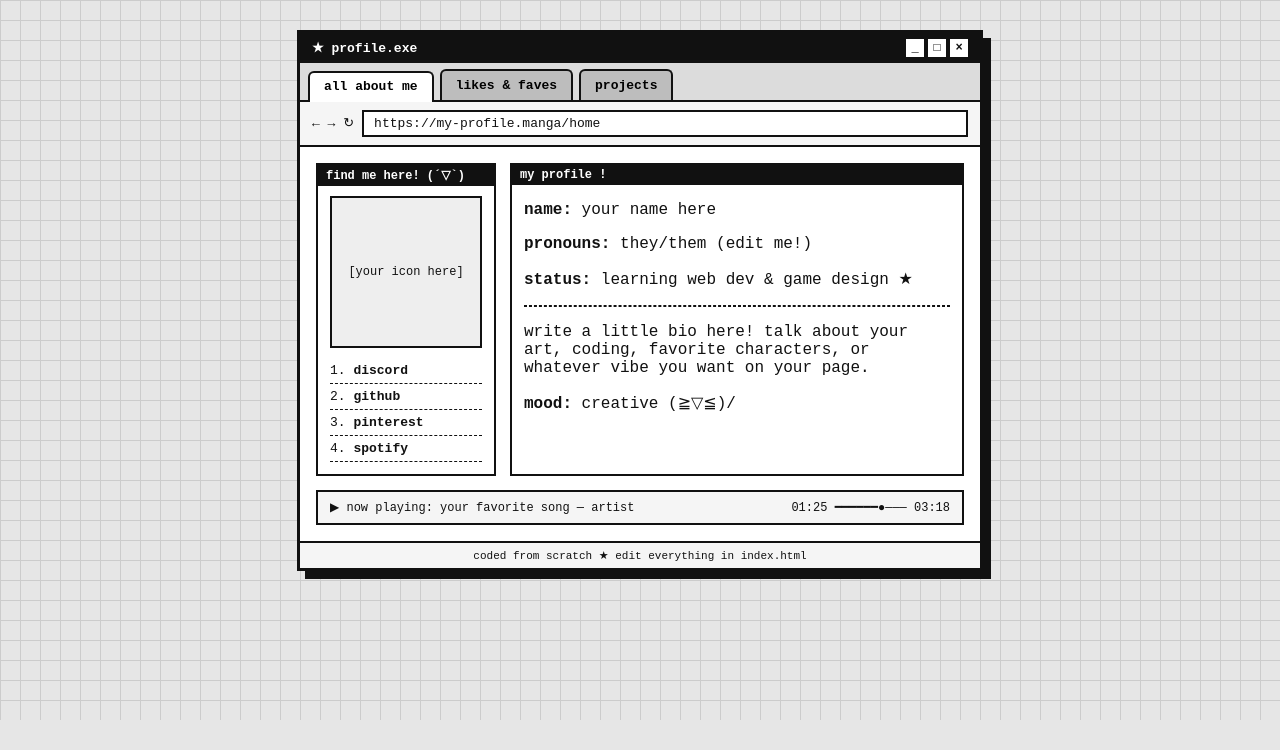
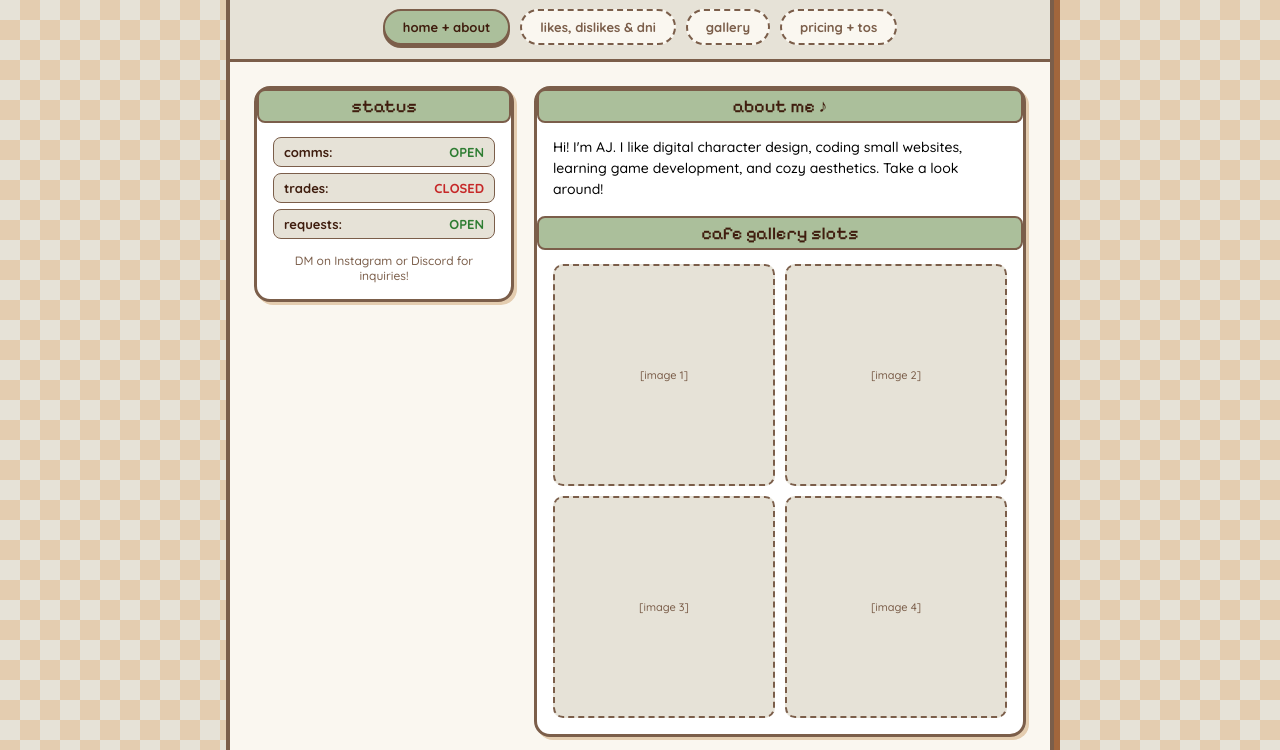
Before and after one commit to ysoulig/first-website-, a plain HTML site: page index.html in a window 1280 px wide. Shown: the part 120-870 px from the top of the page. Before the commit the page ends 840 px from the top, so only its background shows below. Drawn offline with Linux system fonts and the light colour scheme.

Commit message:
cafelayout

```diff
--- a/index.html
+++ b/index.html
@@ -3,9 +3,22 @@
 <head>
   <meta charset="UTF-8">
   <meta name="viewport" content="width=device-width, initial-scale=1.0">
-  <title>my manga profile</title>
+  <title>cafe profile</title>
+  <!-- Cute Pixel & Rounded Fonts from Google Fonts -->
+  <link href="https://fonts.googleapis.com/css2?family=Pixelify+Sans:wght@500;700&family=Quicksand:wght@500;700&display=swap" rel="stylesheet">
+
   <style>
-    /* --- BACKGROUND & RETRO MANGA THEME --- */
+    /* --- PASTEL CAFE THEME & PALETTE --- */
+    :root {
+      --matcha: #ABBF9B;
+      --milk: #E6E2D7;
+      --cream: #E4CDB0;
+      --caramel: #A2663C;
+      --coffee: #3F1D0E;
+      --walnut: #7B5E4A;
+      --ivory: #FAF7F0;
+    }
+
     body {
       margin: 0;
       padding: 20px;
@@ -13,295 +26,329 @@
       display: flex;
       justify-content: center;
       align-items: center;
-      font-family: "Courier New", Courier, monospace;
-      /* Subtle manga graph-paper grid background */
-      background-color: #e6e6e6;
+      font-family: 'Quicksand', sans-serif;
+      /* Soft pastel checkered/grid background */
+      background-color: var(--milk);
       background-image:
-        linear-gradient(#cccccc 1px, transparent 1px),
-        linear-gradient(90deg, #cccccc 1px, transparent 1px);
-      background-size: 20px 20px;
-      color: #111111;
+        linear-gradient(45deg, var(--cream) 25%, transparent 25%),
+        linear-gradient(-45deg, var(--cream) 25%, transparent 25%),
+        linear-gradient(45deg, transparent 75%, var(--cream) 75%),
+        linear-gradient(-45deg, transparent 75%, var(--cream) 75%);
+      background-size: 40px 40px;
+      background-position: 0 0, 0 20px, 20px -20px, -20px 0px;
     }
 
-    /* --- FAKE BROWSER WINDOW --- */
-    .browser-window {
+    /* --- WIDE HORIZONTAL "SQUIRCLE" WINDOW --- */
+    .cafe-container {
       width: 100%;
-      max-width: 680px;
-      background: #ffffff;
-      border: 3px solid #111111;
-      box-shadow: 8px 8px 0px #111111;
+      max-width: 820px;
+      background: var(--ivory);
+      border: 4px solid var(--walnut);
+      border-radius: 24px;
+      box-shadow: 6px 6px 0px var(--caramel);
+      overflow: hidden;
     }
 
-    /* Top Title Bar */
-    .title-bar {
-      background: #111111;
-      color: #ffffff;
-      padding: 6px 12px;
-      display: flex;
-      justify-content: space-between;
-      align-items: center;
-      font-size: 13px;
+    /* Top Cute Awning Header */
+    .cafe-header {
+      background: var(--matcha);
+      border-bottom: 3px dashed var(--walnut);
+      padding: 16px 20px;
+      text-align: center;
+      color: var(--coffee);
+    }
+
+    .cafe-header h1 {
+      margin: 0;
+      font-family: 'Pixelify Sans', sans-serif;
+      font-size: 28px;
+      letter-spacing: 1px;
+    }
+
+    .cafe-header p {
+      margin: 4px 0 0 0;
+      font-size: 14px;
       font-weight: bold;
     }
 
-    .window-controls span {
-      display: inline-block;
-      background: #ffffff;
-      color: #111111;
-      width: 18px;
-      height: 18px;
-      text-align: center;
-      line-height: 18px;
-      margin-left: 4px;
-      font-size: 12px;
+    /* --- SEPARATED PILL TABS BAR --- */
+    .tabs-row {
+      display: flex;
+      justify-content: center;
+      gap: 10px;
+      padding: 14px 20px;
+      background: var(--milk);
+      border-bottom: 3px solid var(--walnut);
     }
 
-    /* Browser Tabs Bar */
-    .tabs-bar {
-      display: flex;
-      background: #dcdcdc;
-      border-bottom: 2px solid #111111;
-      padding: 6px 8px 0 8px;
-      gap: 6px;
+    .tab-pill {
+      background: var(--ivory);
+      border: 2px dashed var(--walnut);
+      padding: 8px 18px;
+      border-radius: 50px;
+      font-family: 'Quicksand', sans-serif;
+      font-weight: 700;
+      font-size: 13px;
+      color: var(--walnut);
+      cursor: pointer;
+      transition: all 0.2s ease;
     }
 
-    .tab-btn {
-      background: #bdbdbd;
-      border: 2px solid #111111;
-      border-bottom: none;
-      padding: 6px 14px;
-      font-family: inherit;
-      font-weight: bold;
-      font-size: 13px;
-      cursor: pointer;
-      border-radius: 6px 6px 0 0;
+    .tab-pill:hover {
+      background: var(--cream);
+      transform: translateY(-2px);
     }
 
-    .tab-btn.active {
-      background: #ffffff;
-      position: relative;
-      top: 2px;
-      padding-bottom: 8px;
+    .tab-pill.active {
+      background: var(--matcha);
+      border-style: solid;
+      color: var(--coffee);
+      box-shadow: 0 3px 0px var(--walnut);
     }
 
-    /* Fake URL Address Bar */
-    .address-bar {
-      display: flex;
-      align-items: center;
-      gap: 8px;
-      padding: 8px 12px;
-      background: #f5f5f5;
-      border-bottom: 2px solid #111111;
-      font-size: 13px;
+    /* --- CONTENT AREA --- */
+    .content-body {
+      padding: 24px;
+      background: var(--ivory);
     }
 
-    .url-box {
-      flex: 1;
-      background: #ffffff;
-      border: 2px solid #111111;
-      padding: 4px 10px;
-    }
-
-    /* --- MANGA PANEL CONTENT AREA --- */
-    .content-area {
-      padding: 16px;
-    }
-
-    .tab-page {
+    .page-section {
       display: none;
     }
 
-    .tab-page.active {
+    .page-section.active {
       display: block;
     }
 
-    .manga-grid {
+    /* Grid Layout for Home */
+    .home-grid {
       display: grid;
-      grid-template-columns: 180px 1fr;
-      gap: 14px;
-      margin-bottom: 14px;
+      grid-template-columns: 260px 1fr;
+      gap: 20px;
     }
 
-    .panel {
-      border: 2px solid #111111;
-      padding: 12px;
+    /* Panel Boxes */
+    .cafe-panel {
       background: #ffffff;
+      border: 3px solid var(--walnut);
+      border-radius: 16px;
+      padding: 16px;
+      box-shadow: 3px 3px 0px var(--cream);
     }
 
-    .panel-header {
-      background: #111111;
-      color: #ffffff;
-      padding: 3px 8px;
-      font-size: 12px;
-      font-weight: bold;
-      margin: -12px -12px 10px -12px;
+    .panel-title {
+      font-family: 'Pixelify Sans', sans-serif;
+      font-size: 18px;
+      color: var(--coffee);
+      background: var(--matcha);
+      padding: 4px 10px;
+      border-radius: 8px;
+      border: 2px solid var(--walnut);
+      margin: -16px -16px 14px -16px;
+      text-align: center;
     }
 
-    .pfp-box {
-      width: 100%;
+    /* Status Pills */
+    .status-box {
+      display: flex;
+      flex-direction: column;
+      gap: 6px;
+      margin-bottom: 14px;
+      font-size: 13px;
+      font-weight: bold;
+      color: var(--coffee);
+    }
+
+    .status-row {
+      display: flex;
+      justify-content: space-between;
+      background: var(--milk);
+      padding: 6px 10px;
+      border-radius: 8px;
+      border: 1px solid var(--walnut);
+    }
+
+    .status-open { color: #2e7d32; }
+    .status-closed { color: #c62828; }
+
+    /* Image Grid (3-4 cafe slots) */
+    .image-grid {
+      display: grid;
+      grid-template-columns: 1fr 1fr;
+      gap: 10px;
+    }
+
+    .cafe-img-slot {
       aspect-ratio: 1 / 1;
-      background: #eeeeee;
-      border: 2px solid #111111;
+      background: var(--milk);
+      border: 2px dashed var(--walnut);
+      border-radius: 10px;
       display: flex;
       align-items: center;
       justify-content: center;
-      font-size: 12px;
+      font-size: 11px;
       text-align: center;
-      margin-bottom: 10px;
-      box-sizing: border-box;
+      color: var(--walnut);
+      padding: 4px;
     }
 
-    .link-list {
-      list-style: none;
-      padding: 0;
-      margin: 0;
+    /* Social Links Row */
+    .social-row {
+      display: flex;
+      justify-content: center;
+      gap: 10px;
+      margin-top: 16px;
     }
 
-    .link-list li {
-      border-bottom: 1px dashed #111111;
-      padding: 5px 0;
-      font-size: 13px;
+    .social-btn {
+      background: var(--cream);
+      border: 2px solid var(--walnut);
+      padding: 8px 14px;
+      border-radius: 12px;
+      text-decoration: none;
+      color: var(--coffee);
+      font-weight: bold;
+      font-size: 12px;
+      transition: 0.1s;
     }
 
-    .link-list a {
-      color: #111111;
-      text-decoration: none;
-      font-weight: bold;
-    }
-
-    .link-list a:hover {
-      background: #111111;
-      color: #ffffff;
-      padding: 0 4px;
-    }
-
-    .music-bar {
-      border: 2px solid #111111;
-      background: #f5f5f5;
-      padding: 8px 12px;
-      font-size: 12px;
-      display: flex;
-      justify-content: space-between;
-      align-items: center;
+    .social-btn:hover {
+      background: var(--matcha);
+      transform: scale(1.05);
     }
 
     /* Footer */
-    .window-footer {
-      border-top: 2px solid #111111;
-      background: #f5f5f5;
-      padding: 6px 12px;
-      font-size: 11px;
+    .cafe-footer {
+      background: var(--matcha);
+      border-top: 3px dashed var(--walnut);
+      padding: 10px;
       text-align: center;
+      font-size: 12px;
+      font-weight: bold;
+      color: var(--coffee);
     }
   </style>
 </head>
 <body>
 
-  <div class="browser-window">
-    <!-- Top Bar -->
-    <div class="title-bar">
-      <span>★ profile.exe</span>
-      <div class="window-controls">
-        <span>_</span><span>□</span><span>×</span>
-      </div>
+  <div class="cafe-container">
+
+    <!-- Top Awning Header -->
+    <div class="cafe-header">
+      <h1>☕ welcome to my cafe!</h1>
+      <p>soft web designs, art & code ♪(^∇^*)</p>
     </div>
 
-    <!-- Clickable Tabs -->
-    <div class="tabs-bar">
-      <button class="tab-btn active" onclick="openTab('home', 'https://my-profile.manga/home', this)">all about me</button>
-      <button class="tab-btn" onclick="openTab('likes', 'https://my-profile.manga/likes', this)">likes & faves</button>
-      <button class="tab-btn" onclick="openTab('links', 'https://my-profile.manga/projects', this)">projects</button>
+    <!-- Separated Pill Navigation Bar -->
+    <div class="tabs-row">
+      <button class="tab-pill active" onclick="switchTab('home', this)">home + about</button>
+      <button class="tab-pill" onclick="switchTab('likes', this)">likes, dislikes & dni</button>
+      <button class="tab-pill" onclick="switchTab('gallery', this)">gallery</button>
+      <button class="tab-pill" onclick="switchTab('pricing', this)">pricing + tos</button>
     </div>
 
-    <!-- Fake URL Bar -->
-    <div class="address-bar">
-      <span>← → ↻</span>
-      <div class="url-box" id="url-text">https://my-profile.manga/home</div>
-    </div>
+    <!-- Main Content Body -->
+    <div class="content-body">
 
-    <!-- Page Content -->
-    <div class="content-area">
+      <!-- TAB 1: HOME + ABOUT -->
+      <div id="home" class="page-section active">
+        <div class="home-grid">
 
-      <!-- TAB 1: HOME / ABOUT ME -->
-      <div id="home" class="tab-page active">
-        <div class="manga-grid">
-          <!-- Left Column -->
-          <div class="panel">
-            <div class="panel-header">find me here! (´▽`)</div>
-            <div class="pfp-box">[your icon here]</div>
-            <ul class="link-list">
-              <li>1. <a href="#">discord</a></li>
-              <li>2. <a href="#">github</a></li>
-              <li>3. <a href="#">pinterest</a></li>
-              <li>4. <a href="#">spotify</a></li>
-            </ul>
+          <!-- Left Column: Status & Quick Info -->
+          <div>
+            <div class="cafe-panel">
+              <div class="panel-title">status</div>
+              <div class="status-box">
+                <div class="status-row"><span>comms:</span> <span class="status-open">OPEN</span></div>
+                <div class="status-row"><span>trades:</span> <span class="status-closed">CLOSED</span></div>
+                <div class="status-row"><span>requests:</span> <span class="status-open">OPEN</span></div>
+              </div>
+              <p style="font-size: 12px; text-align: center; color: var(--walnut); margin: 0;">
+                DM on Instagram or Discord for inquiries!
+              </p>
+            </div>
           </div>
 
-          <!-- Right Column -->
-          <div class="panel">
-            <div class="panel-header">my profile !</div>
-            <p><strong>name:</strong> your name here</p>
-            <p><strong>pronouns:</strong> they/them (edit me!)</p>
-            <p><strong>status:</strong> learning web dev & game design ★</p>
-            <hr style="border: 1px dashed #111;">
-            <p>write a little bio here! talk about your art, coding, favorite characters, or whatever vibe you want on your page.</p>
-            <p><strong>mood:</strong> creative (≧▽≦)/</p>
+          <!-- Right Column: Bio & Image Grid -->
+          <div class="cafe-panel">
+            <div class="panel-title">about me ♪</div>
+            <p style="margin-top: 0; font-size: 14px; line-height: 1.5;">
+              Hi! I'm AJ. I like digital character design, coding small websites, learning game development, and cozy aesthetics. Take a look around!
+            </p>
+
+            <div class="panel-title" style="margin-top: 16px;">cafe gallery slots</div>
+            <div class="image-grid">
+              <div class="cafe-img-slot">[image 1]</div>
+              <div class="cafe-img-slot">[image 2]</div>
+              <div class="cafe-img-slot">[image 3]</div>
+              <div class="cafe-img-slot">[image 4]</div>
+            </div>
           </div>
+
         </div>
 
-        <!-- Mini Music Bar -->
-        <div class="music-bar">
-          <span>▶ now playing: your favorite song — artist</span>
-          <span>01:25 ━━━━━━●─── 03:18</span>
+        <!-- Social Buttons Bar -->
+        <div class="social-row">
+          <a href="#" class="social-btn">instagram ↗</a>
+          <a href="#" class="social-btn">github ↗</a>
+          <a href="#" class="social-btn">spotify ↗</a>
+          <a href="#" class="social-btn">pinterest ↗</a>
         </div>
       </div>
 
-      <!-- TAB 2: LIKES -->
-      <div id="likes" class="tab-page">
-        <div class="panel">
-          <div class="panel-header">stuff i like ★</div>
-          <p><strong>music:</strong> add your favorite groups & artists here</p>
-          <p><strong>anime / manga:</strong> add your favorites here</p>
-          <p><strong>games:</strong> add games you play or want to make</p>
-          <p><strong>aesthetics:</strong> old manga, retro web, dark gothic, etc.</p>
+      <!-- TAB 2: LIKES, DISLIKES & DNI -->
+      <div id="likes" class="page-section">
+        <div class="cafe-panel">
+          <div class="panel-title">likes & dislikes ★</div>
+          <p><strong>likes:</strong> matcha lattes, coding, character design, retro aesthetics.</p>
+          <p><strong>dislikes:</strong> paywalls, bugs that take 3 hours to fix.</p>
+          <hr style="border: 1px dashed var(--walnut); margin: 16px 0;">
+          <div class="panel-title" style="background: var(--cream);">D.N.I (do not interact)</div>
+          <p style="font-size: 13px; margin-bottom: 0;">Basic DNI criteria (homophobic, racist, ableist, or generally disrespectful people).</p>
         </div>
       </div>
 
-      <!-- TAB 3: PROJECTS -->
-      <div id="links" class="tab-page">
-        <div class="panel">
-          <div class="panel-header">my cool stuff & WIPs</div>
-          <p>★ <strong>this website!</strong> built from scratch with html, css & js.</p>
-          <p>★ <strong>art / oc archive:</strong> coming soon...</p>
-          <p>★ <strong>mini game project:</strong> coming soon...</p>
+      <!-- TAB 3: GALLERY -->
+      <div id="gallery" class="page-section">
+        <div class="cafe-panel">
+          <div class="panel-title">art & website gallery</div>
+          <p style="text-align: center; color: var(--walnut);">Put your art pieces, character reference sheets, or website examples here!</p>
+        </div>
+      </div>
+
+      <!-- TAB 4: PRICING + TOS -->
+      <div id="pricing" class="page-section">
+        <div class="cafe-panel">
+          <div class="panel-title">pricing, tos & faq</div>
+          <p><strong>website commissions:</strong> info coming soon...</p>
+          <p><strong>terms of service (TOS):</strong> basic rules for commissioning custom layouts.</p>
+          <p><strong>FAQ:</strong> answers to common questions go here!</p>
         </div>
       </div>
 
     </div>
 
-    <!-- Bottom Bar -->
-    <div class="window-footer">
-      coded from scratch ★ edit everything in index.html
+    <!-- Footer -->
+    <div class="cafe-footer">
+      website designed & created by AJ ★ brewed with html & css
     </div>
+
   </div>
 
-  <!-- JavaScript that makes the top tabs switch pages -->
+  <!-- JavaScript for Tab Switching -->
   <script>
-    function openTab(tabId, fakeUrl, clickedButton) {
-      // Hide all pages
-      let pages = document.querySelectorAll('.tab-page');
-      pages.forEach(page => page.classList.remove('active'));
+    function switchTab(tabId, clickedPill) {
+      // Hide all sections
+      let sections = document.querySelectorAll('.page-section');
+      sections.forEach(sec => sec.classList.remove('active'));
 
-      // Un-highlight all tab buttons
-      let buttons = document.querySelectorAll('.tab-btn');
-      buttons.forEach(btn => btn.classList.remove('active'));
+      // Remove active class from all pills
+      let pills = document.querySelectorAll('.tab-pill');
+      pills.forEach(pill => pill.classList.remove('active'));
 
-      // Show the selected page & highlight the clicked tab
+      // Show chosen section & highlight clicked pill
       document.getElementById(tabId).classList.add('active');
-      clickedButton.classList.add('active');
-
-      // Update the fake URL bar text!
-      document.getElementById('url-text').innerText = fakeUrl;
+      clickedPill.classList.add('active');
     }
   </script>
 
```
